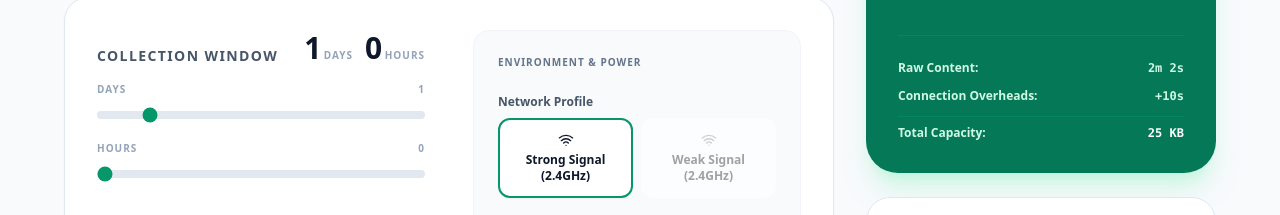
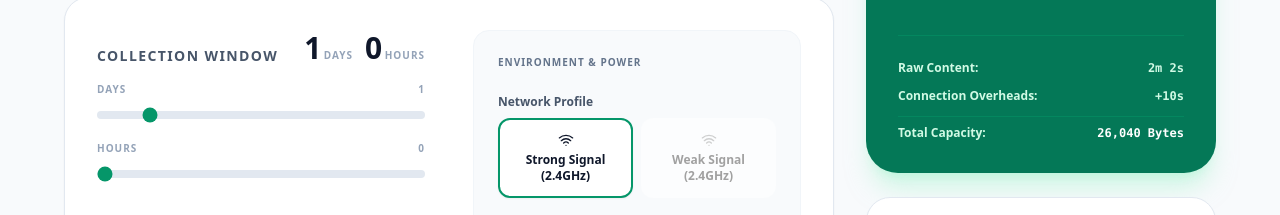
Before and after one commit to pedromarinho94/upload-estimation, a React (Vite) app: page / in a window 1280 px wide. Shown: the part 322-537 px from the top of the page. Built offline with nearby package versions, Linux system fonts and the light colour scheme.

Commit message:
Fix bytes

```diff
--- a/src/App.jsx
+++ b/src/App.jsx
@@ -315,7 +315,7 @@ export default function App() {
                                     </div>
                                     <div className="flex justify-between text-xs font-bold text-emerald-100 pt-2 border-t border-emerald-600/50">
                                         <span>Total Capacity:</span>
-                                        <span className="font-mono text-white">{results.storageKB} KB</span>
+                                        <span className="font-mono text-white">{results.totalBytes.toLocaleString()} Bytes</span>
                                     </div>
                                 </div>
                             </div>
```
